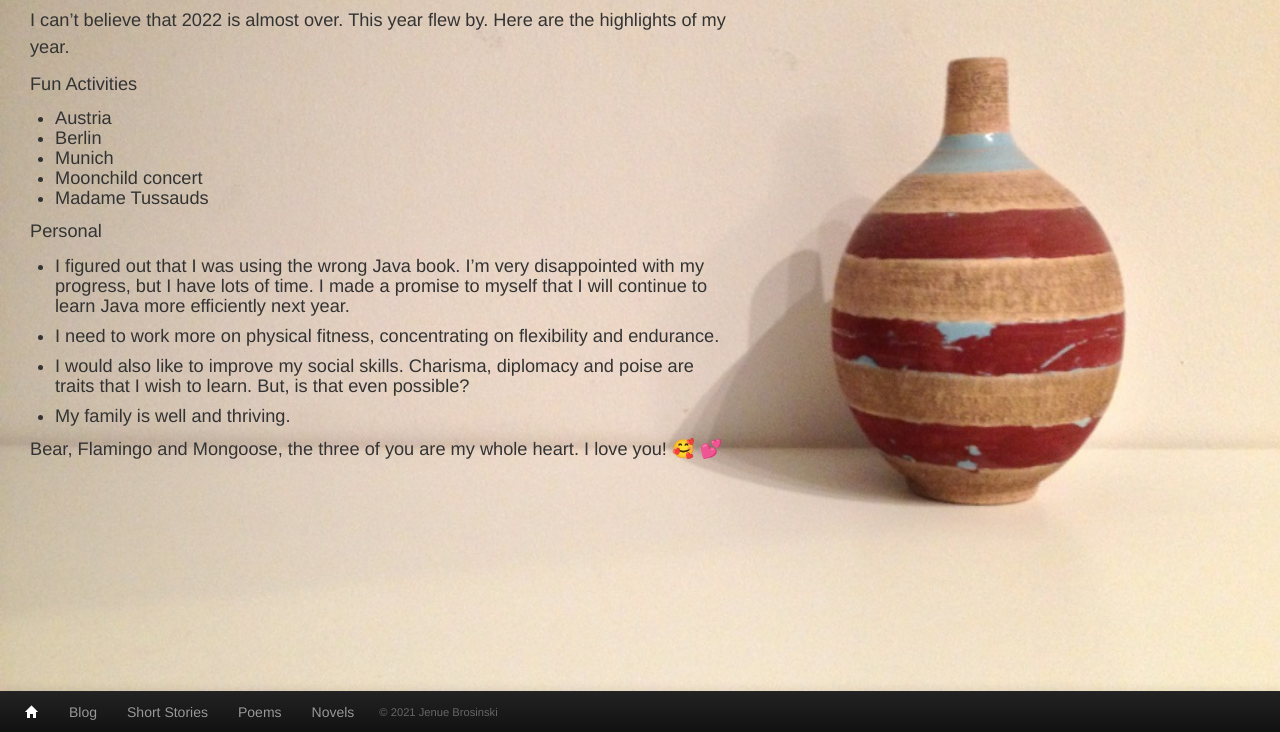
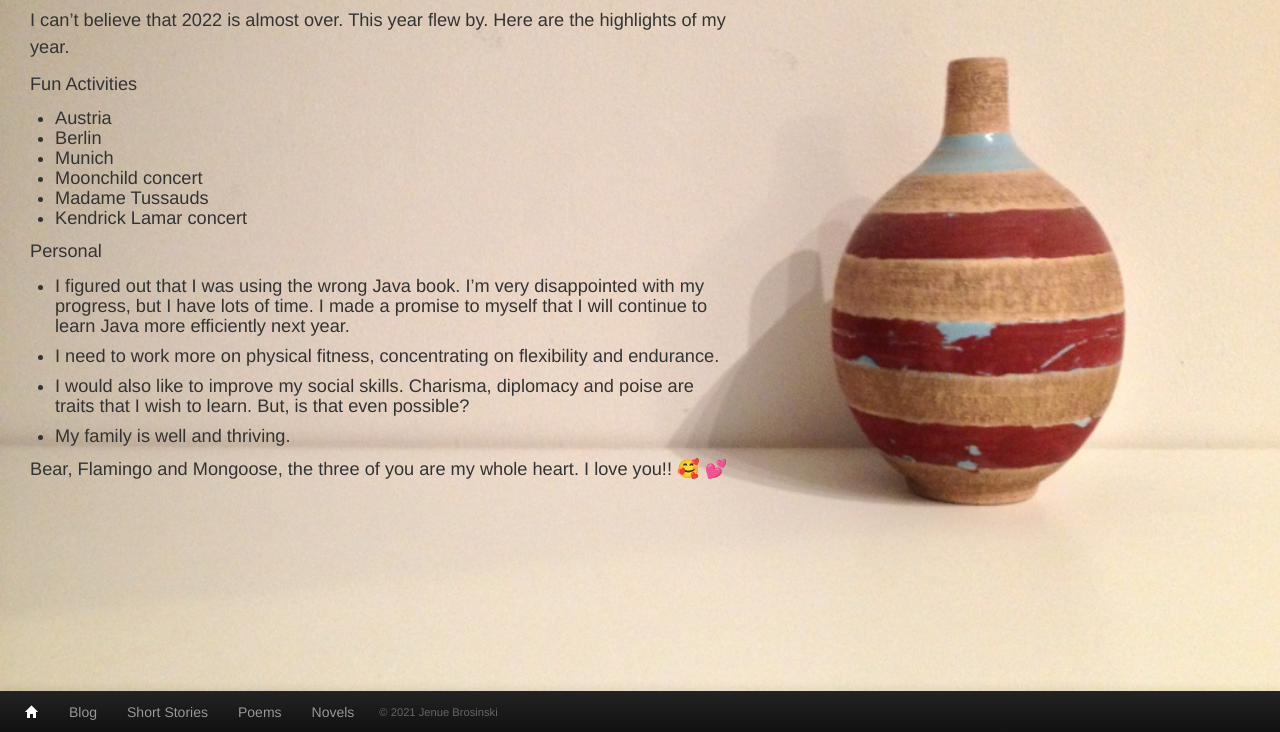
Before and after one commit to sbrosinski/jenuecom, an Eleventy site: page content/blog/my-year-in-review.md in a window 1280 px wide. Shown: the part 68-800 px from the top of the page. Built offline with nearby package versions, Linux system fonts and the light colour scheme; Eleventy itself is replaced by a stand-in of ours; files that its build step writes are made by us from their sources.

Commit message:
New blog post year review changes

```diff
--- a/content/blog/my-year-in-review.md
+++ b/content/blog/my-year-in-review.md
@@ -11,6 +11,7 @@ Fun Activities
 * Munich
 * Moonchild concert
 * Madame Tussauds
+* Kendrick Lamar concert
 
 Personal
 
@@ -26,4 +27,4 @@ Personal
 * My family is well and thriving.
 
 
-Bear, Flamingo and Mongoose, the three of you are my whole heart. I love you! 🥰 💕
+Bear, Flamingo and Mongoose, the three of you are my whole heart. I love you!! 🥰 💕
```
